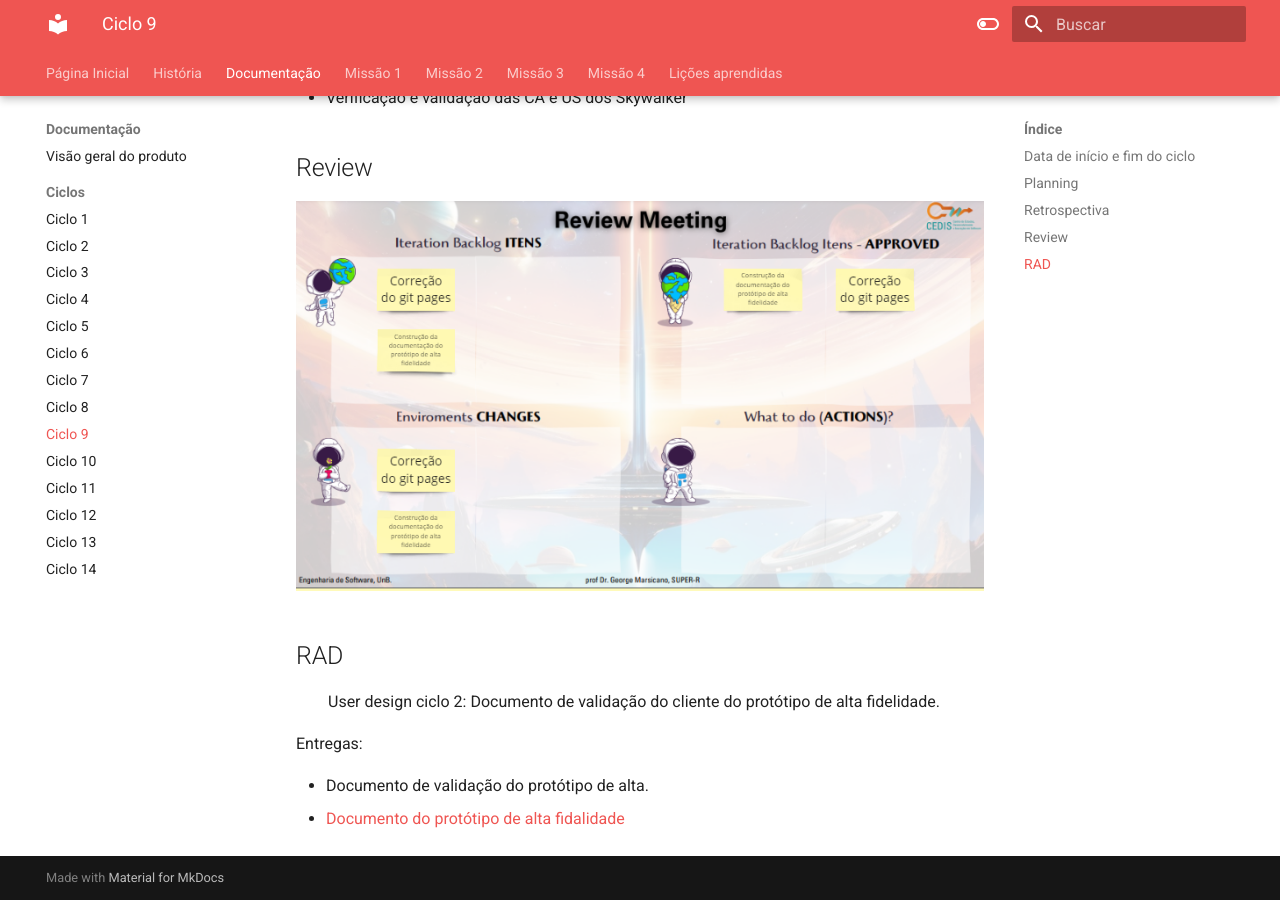
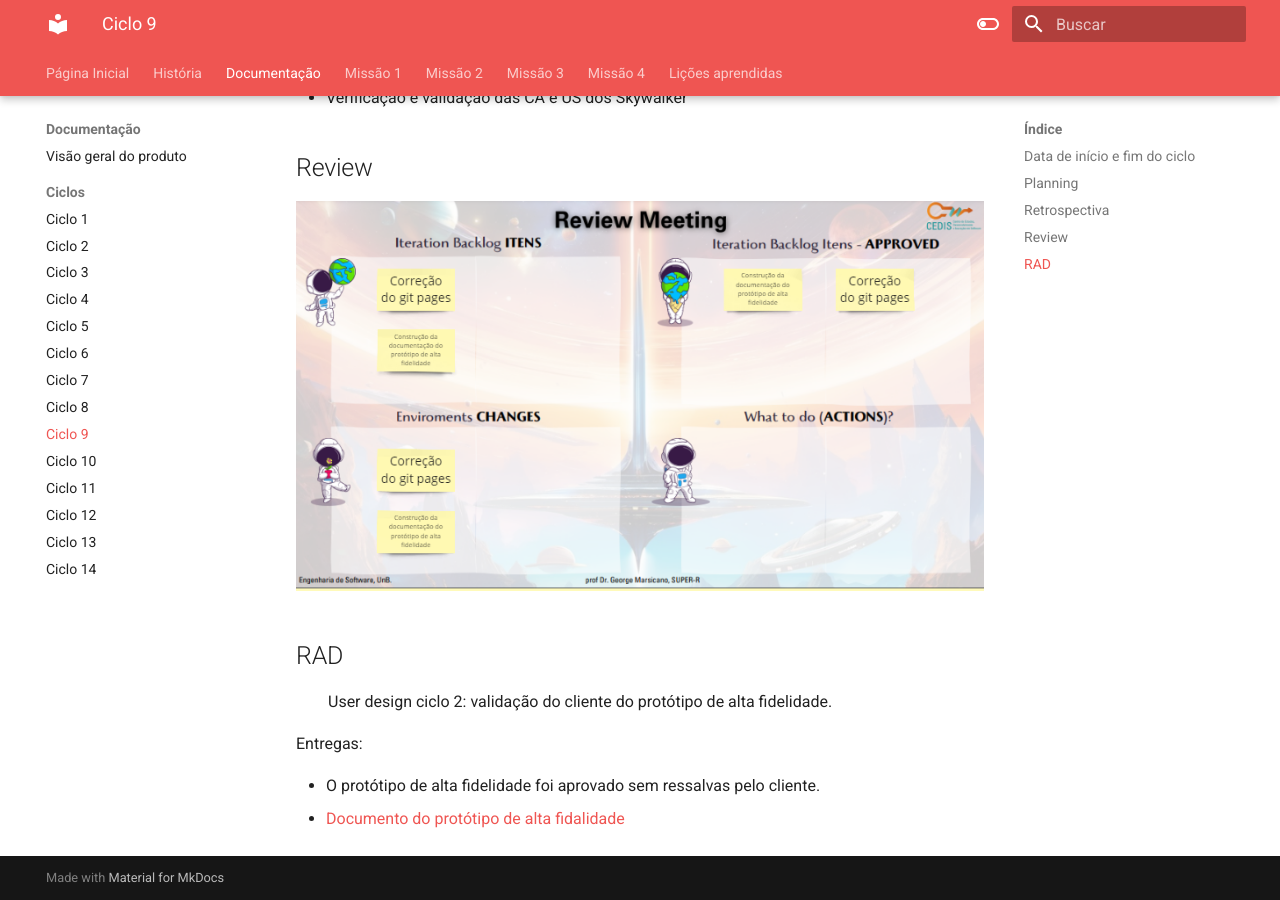
Before and after one commit to mdsreq-fga-unb/2023.2-ArtPlace, an MkDocs documentation site: the page built from docs/Ciclos/ciclo9.md, in a window 1280 px wide and 900 px high, scrolled down 1270 px. Built offline with MkDocs 1.6.1 and Material for MkDocs 9.7.7, drawn with Linux system fonts in a browser that asks for light colours.

Commit message:
Documentos de feedback

```diff
--- a/docs/Ciclos/ciclo9.md
+++ b/docs/Ciclos/ciclo9.md
@@ -22,9 +22,9 @@
 
 ## RAD
 
-<p align="justify">&emsp;&emsp;User design ciclo 2: Documento de validação do cliente do protótipo de alta fidelidade.</p>
+<p align="justify">&emsp;&emsp;User design ciclo 2: validação do cliente do protótipo de alta fidelidade.</p>
 
 Entregas:
 
-- Documento de validação do protótipo de alta.
+- O protótipo de alta fidelidade foi aprovado sem ressalvas pelo cliente.
 - [Documento do protótipo de alta fidalidade](https://www.figma.com/proto/iLiV02gQO9rTmtNbRC2Ejb/ArtPlace?type=design&node-id=4-2&t=k8IW6HRsnwb6F6H0-0&scaling=min-zoom&page-id=0%3A1&starting-point-node-id=4%3A2)
```
Also changed, not shown: docs/Ciclos/ciclo4.md (+15 -0 lines), docs/Ciclos/ciclo6.md (+13 -0 lines).
